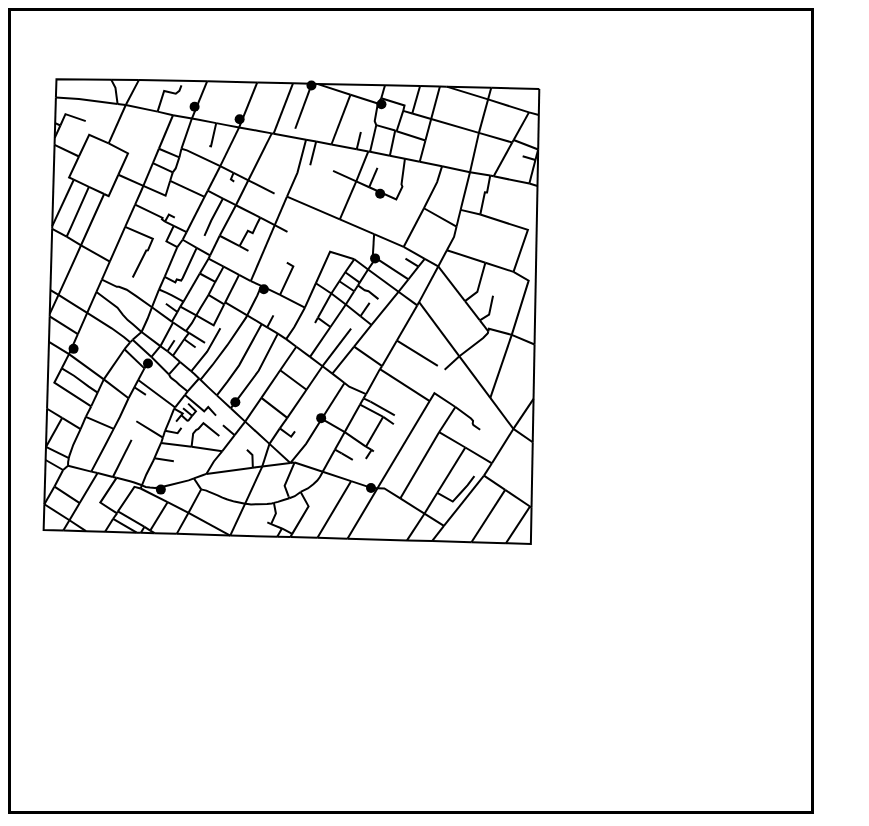
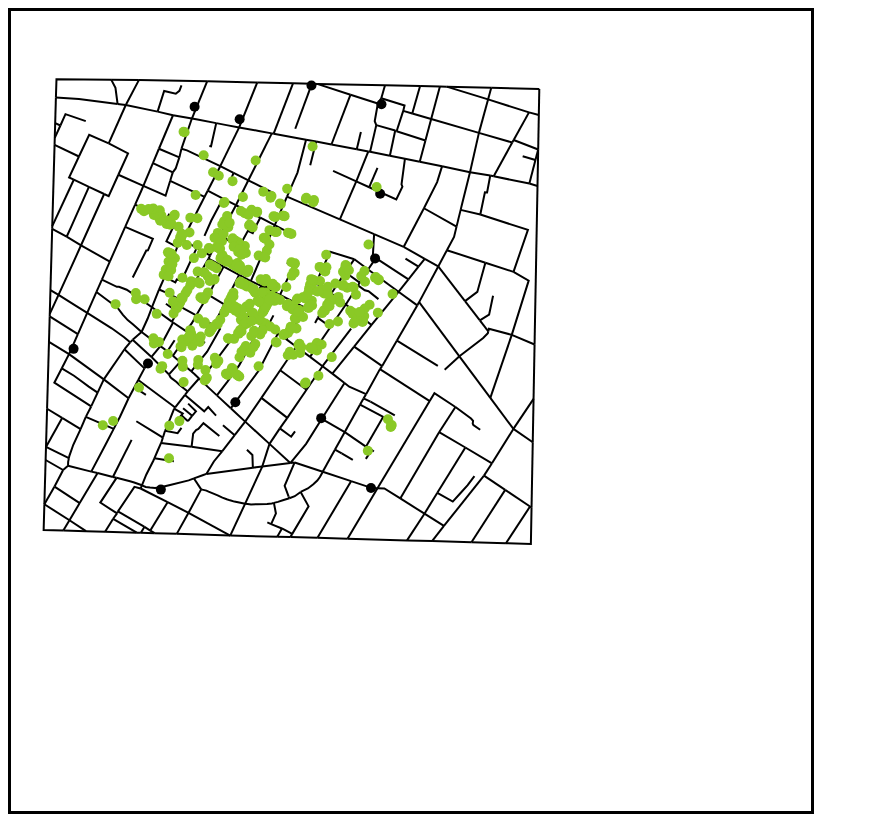
Before and after one commit to Krystalina96/H517-Project-1, a plain HTML site: page Project1-Nolasco.html in a window 1280 px wide. Shown: the whole page, without its empty margins (0-869 px from the left). Drawn offline with nearby package versions, Linux system fonts and the light colour scheme.

Commit message:
minor tweeks

```diff
--- a/Project1-Nolasco.html
+++ b/Project1-Nolasco.html
@@ -25,7 +25,7 @@
       .attr('height', 800)
       .style('border', 'solid');
 
-		// DRAWING THE MAP ***********************************************
+		// DRAWING THE MAP *********************************************************
 
 		//load streets data
     d3.json('streets.json', function (data) {
@@ -48,9 +48,10 @@
     });
 
 
-		// ADDING PUMPS ***********************************************
+		// ADDING PUMPS ************************************************************
+
 		d3.csv('pumps.csv', function (data) {
-			console.log(data);
+			//console.log(data);
 
 			var drawPumps = svg.selectAll('circle')
 				.data(data)
@@ -63,6 +64,22 @@
 
 
 
+		// ADDING DEATH LOCATIONS TO MAP *******************************************
+
+		d3.csv('deaths_age_sex.csv', function (data) {
+			console.log(data);
+
+
+			var drawDeaths = svg.selectAll('circle')
+				.data(data)
+				.enter().append('circle')
+				.style('fill', '#8AC926')
+				.attr('r', 5)
+				.attr('cx', function(d) {return (1 - d.x) * 30 + 600})
+				.attr('cy', function(d) {return (1 - d.y) * 30 + 600})
+
+		})
+
 
 	</script>
 </body>
```
